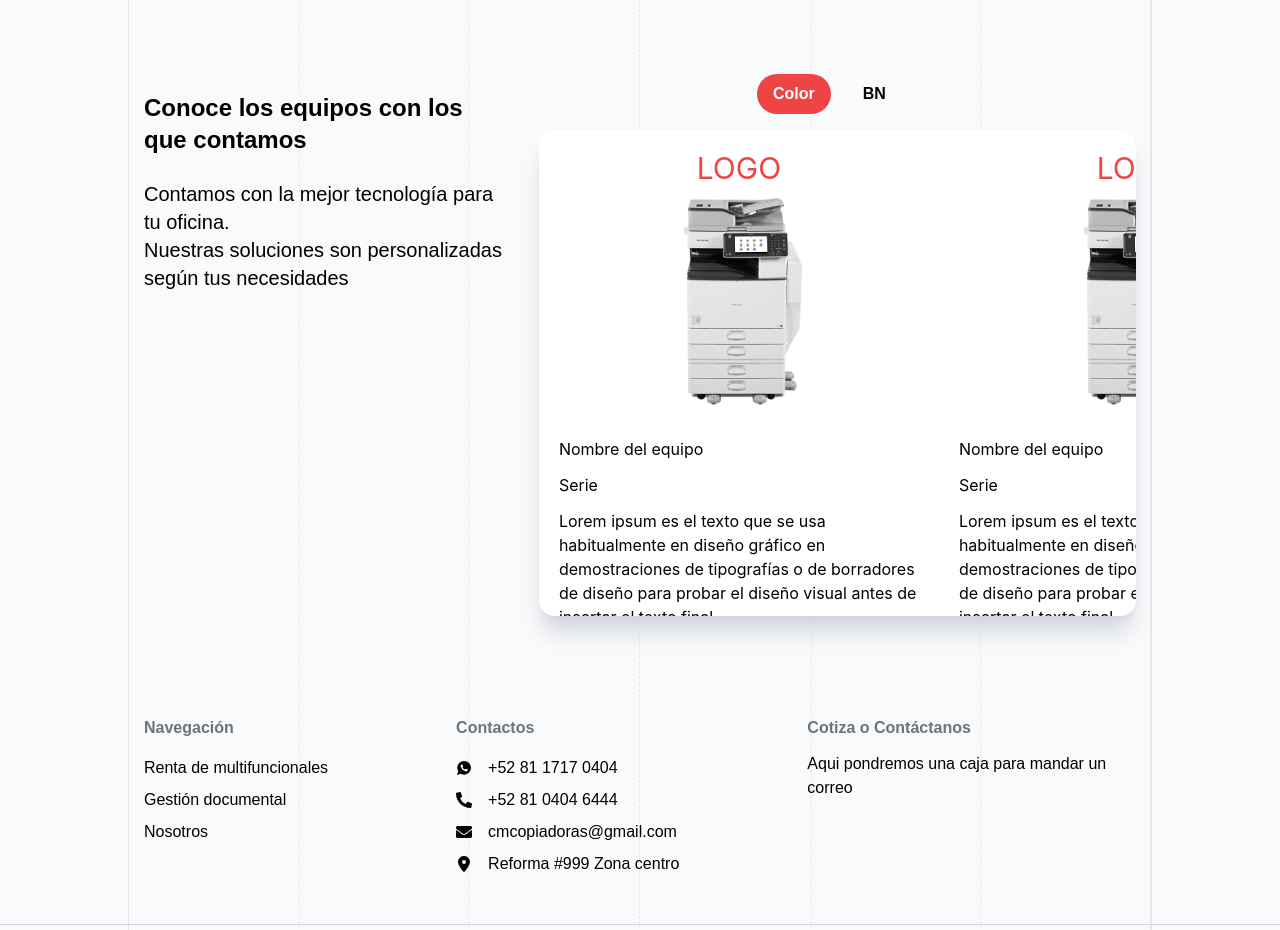
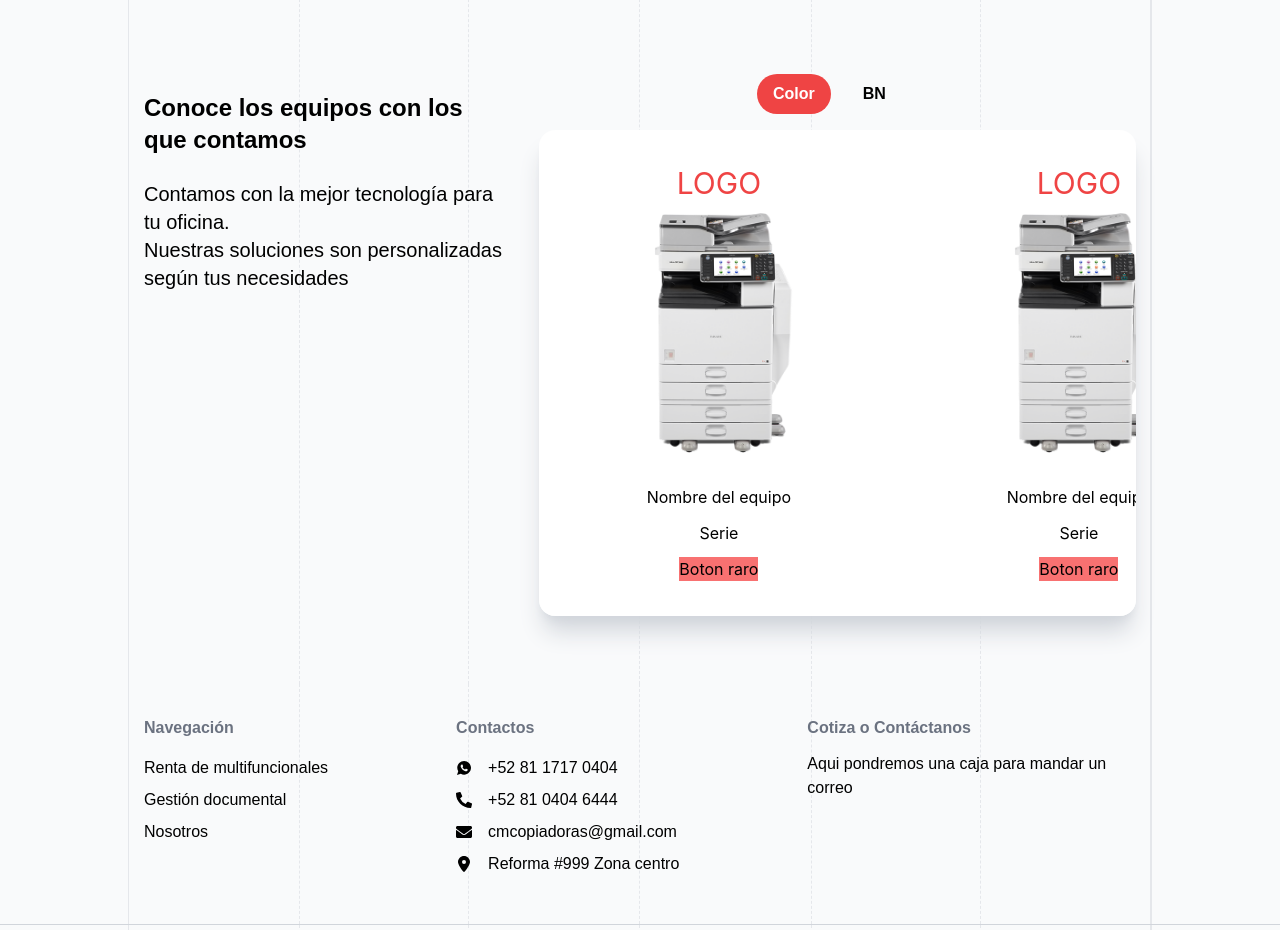
Before and after one commit to jpablocruz/cmdigital, a React (Create React App) app: page /renta-multifuncionales in a window 1280 px wide. Shown: the part 1020-1950 px from the top of the page. Built offline with nearby package versions, Linux system fonts and the light colour scheme.

Commit message:
finished first version of printer list

```diff
--- a/src/components/PrinterCard.tsx
+++ b/src/components/PrinterCard.tsx
@@ -9,17 +9,12 @@ const PrinterCard = () => {
    </div>
 
    <figure className="h-[50%] pt-3">
-    <img src={printer} className="object-contain h-[100%]" />
+    <img src={printer} className="object-contain h-[30vh]" />
    </figure>
    <div className="card-body items-center h-[50%] mt-8">
-    <div className="flex flex-col gap-3 w-full">
+    <div className="flex flex-col gap-3 w-full items-center">
      <div className="text-black">Nombre del equipo</div>
      <div className="text-black">Serie</div>
-     <div className="text-black">
-      Lorem ipsum es el texto que se usa habitualmente en diseño gráfico en
-      demostraciones de tipografías o de borradores de diseño para probar el
-      diseño visual antes de insertar el texto final.
-     </div>
      <button className="bg-red-400">Boton raro</button>
     </div>
     {/* <div className="grid grid-rows-3 gap-3 grid-flow-col w-full">
--- a/src/components/PrinterList.tsx
+++ b/src/components/PrinterList.tsx
@@ -33,23 +33,17 @@ const PrinterList = () => {
        BN
       </button>
      </div>
-     <div className="w-full h-[75%]  justify-end pl-8 pr-4">
-      <div className="carousel h-[90%] w-[100%] rounded-box shadow-gray-300 shadow-xl bg-white">
+     <div className="w-full h-[75%]  justify-end pl-8 pr-4 ">
+      <div className="carousel h-[90%] w-[100%] items-center rounded-box shadow-gray-300 shadow-xl bg-white">
        <div className="carousel-item">
-        <div className=" h-[100%] w-[50vh]">
+        <div className=" h-[100%] w-[45vh]">
          <PrinterCard />
         </div>
        </div>
        <div className="carousel-item">
-        <div className="h-[100%] w-[50vh]">
+        <div className="h-[100%] w-[45vh]">
          <PrinterCard />
         </div>
-       </div>
-       <div className="carousel-item">
-        <div className="bg-blue-100 h-[100%] w-[50vh]" />
-       </div>
-       <div className="carousel-item">
-        <div className="h-[100%] w-[50vh]" />
        </div>
       </div>
       {/* {RentMultiList.map((item) => (
```
